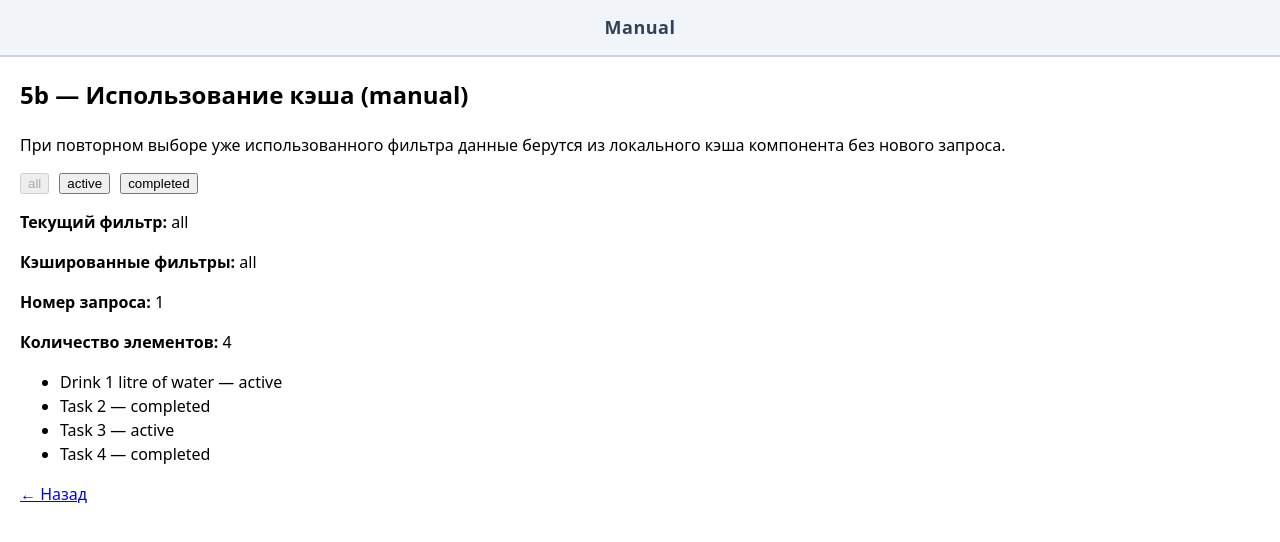
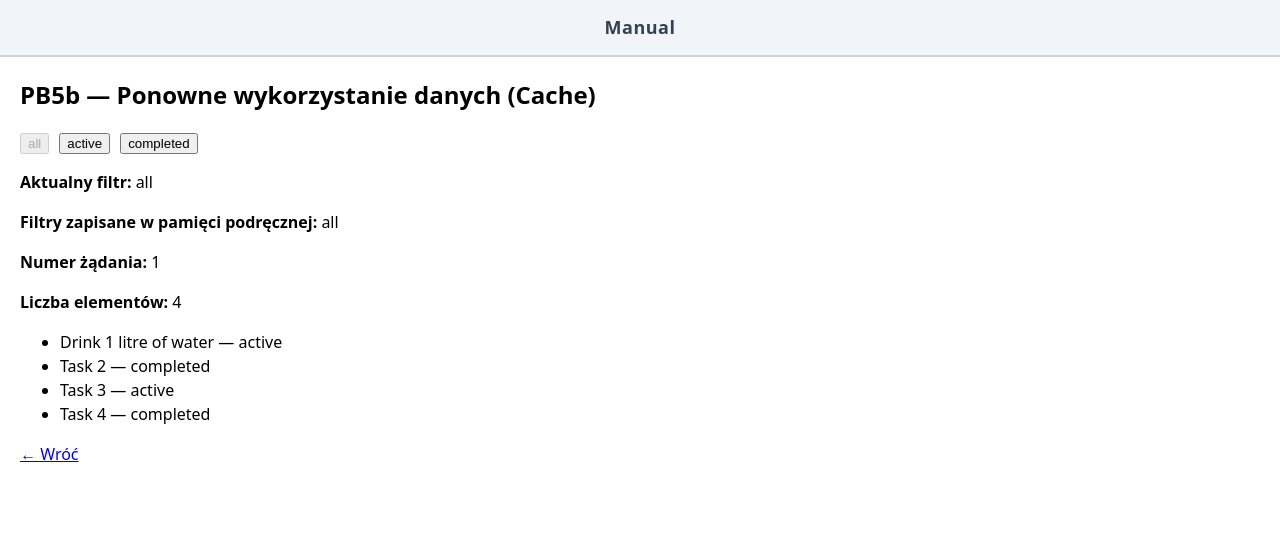
Before and after one commit to hannaMart/manual-todo-app, a React (Vite) app: page /exp5/param-cache in a window 1280 px wide. Shown: the top 542 px of the page. Built offline with nearby package versions, Linux system fonts and the light colour scheme.

Commit message:
для главы 3 вопрос 5

```diff
--- a/src/experiments/exp5-parametry/param-cache.jsx
+++ b/src/experiments/exp5-parametry/param-cache.jsx
@@ -1,3 +1,4 @@
+
 import { useEffect, useState } from "react";
 import { Link } from "react-router-dom";
 import { fakeFetchPb5Todos } from "../../fakeServer/fakeAPI";
@@ -36,13 +37,14 @@ export default function Exp5ParamCache() {
   return (
     <div className="exp5">
       <h2 className="exp5__title">
-        5b — Использование кэша (manual)
+        PB5b — Ponowne wykorzystanie danych (Cache)
       </h2>
 
-      <p className="exp5__desc">
-        При повторном выборе уже использованного фильтра данные берутся из
-        локального кэша компонента без нового запроса.
-      </p>
+      {/* <p className="exp5__desc">
+        Przy ponownym wyborze wcześniej używanego filtra
+        dane są pobierane z lokalnej pamięci podręcznej
+        komponentu, bez wykonywania nowego żądania.
+      </p> */}
 
       <div
         style={{
@@ -75,26 +77,26 @@ export default function Exp5ParamCache() {
       </div>
 
       <p>
-        <strong>Текущий фильтр:</strong> {filter}
+        <strong>Aktualny filtr:</strong> {filter}
       </p>
 
       <p>
-        <strong>Кэшированные фильтры:</strong>{" "}
+        <strong>Filtry zapisane w pamięci podręcznej:</strong>{" "}
         {Object.keys(cache).length > 0
           ? Object.keys(cache).join(", ")
-          : "нет"}
+          : "brak"}
       </p>
 
-      {loading && <p>Загрузка...</p>}
+      {loading && <p>Ładowanie...</p>}
 
       {data && (
         <>
           <p>
-            <strong>Номер запроса:</strong> {data.requestId}
+            <strong>Numer żądania:</strong> {data.requestId}
           </p>
 
           <p>
-            <strong>Количество элементов:</strong> {data.total}
+            <strong>Liczba elementów:</strong> {data.total}
           </p>
 
           <ul>
@@ -108,7 +110,7 @@ export default function Exp5ParamCache() {
         </>
       )}
 
-      <Link to="/exp5">← Назад</Link>
+      <Link to="/exp5">← Wróć</Link>
     </div>
   );
 }
--- a/src/experiments/exp5-parametry/param-change.jsx
+++ b/src/experiments/exp5-parametry/param-change.jsx
@@ -25,32 +25,35 @@ export default function Exp5ParamChange() {
 
   return (
     <div className="exp5">
-      <h2 className="exp5__title">5a — Изменение параметров запроса</h2>
-
+      <h2 className="exp5__title">PB5a — Zmiana parametrów zapytania</h2>
+      {/*
       <p className="exp5__desc">
-        Ручная реализация: при изменении фильтра useEffect выполняет новый
-        запрос и обновляет состояние компонента.
-      </p>
+        Przy zmianie filtra useEffect uruchamia nowe pobieranie
+        danych i aktualizuje stan komponentu. Dane nie są
+        zapisywane w pamięci podręcznej.
+      </p> */}
 
       <div style={{ display: "flex", gap: "10px", marginBottom: "16px" }}>
-        <button onClick={() => setFilter("all")}>all</button>
+        <button onClick={() => setFilter("all")} disabled={filter === "all"}>
+          all
+        </button>
         <button onClick={() => setFilter("active")}>active</button>
         <button onClick={() => setFilter("completed")}>completed</button>
       </div>
 
       <p>
-        <strong>Текущий фильтр:</strong> {filter}
+        <strong>Aktualny filtr:</strong> {filter}
       </p>
 
-      {loading && <p>Загрузка...</p>}
+      {loading && <p>Ładowanie...</p>}
 
       {data && (
         <>
           <p>
-            <strong>Номер запроса:</strong> {data.requestId}
+            <strong>Numer żądania:</strong> {data.requestId}
           </p>
           <p>
-            <strong>Получено элементов:</strong> {data.total}
+            <strong>Liczba elementów:</strong> {data.total}
           </p>
 
           <ul>
@@ -63,10 +66,11 @@ export default function Exp5ParamChange() {
         </>
       )}
 
-      <Link to="/exp5">← Назад</Link>
+      <Link to="/exp5">← Powrót</Link>
     </div>
   );
 }
+
 /*
 Что здесь важно
 1. filter
```
